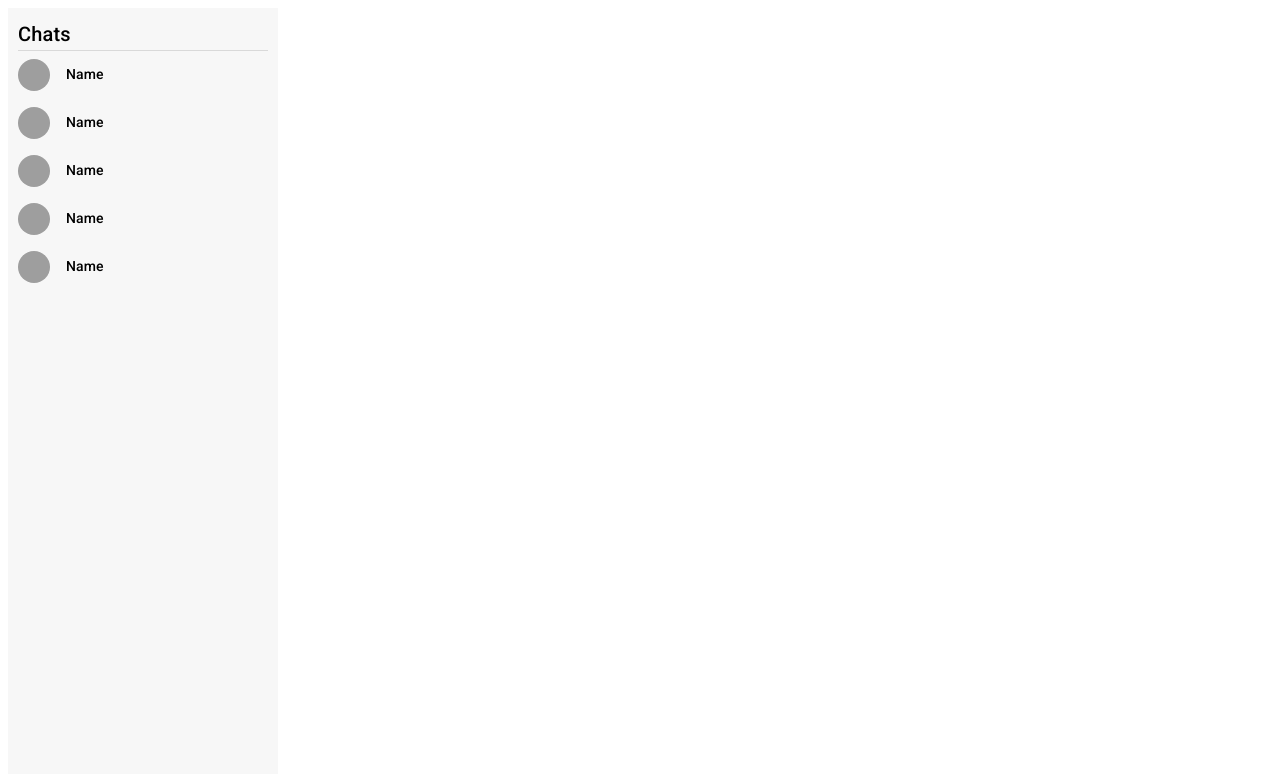
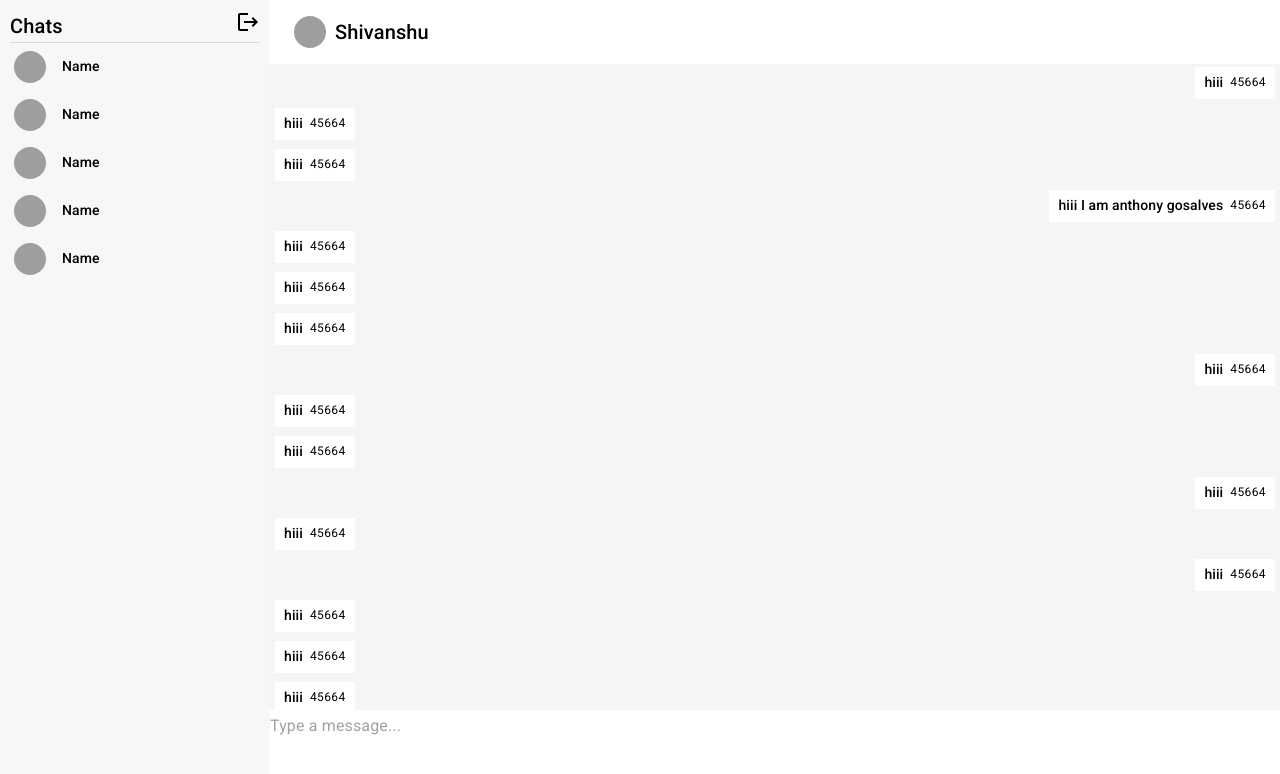
Before and after one commit to shivanshu2000/graphqlchat-frontend, a React (Create React App) app: page /1/1 in a window 1280 px wide. Shown: the top 774 px of the page. Built offline with nearby package versions, Linux system fonts and the light colour scheme; grey boxes are pictures that could not be loaded.

Commit message:
ui completed

```diff
--- a/src/App.css
+++ b/src/App.css
@@ -1,3 +1,12 @@
-.input {
-  color:#ff0000
+.user {
+  padding-left: 4px;
 }
+
+body {
+  margin: 0;
+}
+
+.user:hover {
+  background-color: white;
+  cursor: pointer;
+}
--- a/src/App.js
+++ b/src/App.js
@@ -1,9 +1,17 @@
+import { Route, Routes } from 'react-router-dom';
 import './App.css';
-import SideBar from './components/SideBar.component';
+import Home from './pages/Home';
+import Login from './pages/Login';
 import Signup from './pages/Signup';
 
 function App() {
-  return <SideBar />;
+  return (
+    <Routes>
+      <Route path="/*" element={<Home />} />
+      <Route path="/signup" element={<Signup />} />
+      <Route path="/login" element={<Login />} />
+    </Routes>
+  );
 }
 
 export default App;
--- /dev/null
+++ b/src/components/ChatBox.component.jsx
@@ -0,0 +1,80 @@
+import {
+  AppBar,
+  Avatar,
+  Box,
+  Stack,
+  TextField,
+  Toolbar,
+  Typography,
+} from '@mui/material';
+import React from 'react';
+import { useParams } from 'react-router-dom';
+import Message from './Message.component';
+
+const ChatBox = () => {
+  const { id, name } = useParams();
+  return (
+    <Box flexGrow={1}>
+      <AppBar
+        position="static"
+        sx={{
+          backgroundColor: 'white',
+          boxShadow: 0,
+        }}
+      >
+        <Toolbar>
+          <Avatar
+            src={`https://avatars.dicebear.com/api/initials/asdf.svg`}
+            sx={{
+              width: '32px',
+              height: '32px',
+            }}
+          />
+          <Typography sx={{ color: 'black', marginLeft: '9px' }} variant="h6">
+            Shivanshu
+          </Typography>
+        </Toolbar>
+      </AppBar>
+
+      <Box
+        sx={{ padding: '3px 5px', overflowY: 'scroll' }}
+        backgroundColor="#f5f5f5"
+        height="80vh"
+      >
+        <Message message="hiii" direction="end" date="45664" />
+        <Message message="hiii" date="45664" />
+        <Message message="hiii" date="45664" />
+        <Message
+          message="hiii I am anthony gosalves"
+          direction="end"
+          date="45664"
+        />
+        <Message message="hiii" date="45664" />
+        <Message message="hiii" date="45664" />
+        <Message message="hiii" date="45664" />
+        <Message message="hiii" direction="end" date="45664" />
+        <Message message="hiii" date="45664" />
+        <Message message="hiii" date="45664" />
+        <Message message="hiii" direction="end" date="45664" />
+        <Message message="hiii" date="45664" />
+        <Message message="hiii" direction="end" date="45664" />
+        <Message message="hiii" date="45664" />
+        <Message message="hiii" date="45664" />
+        <Message message="hiii" date="45664" />
+      </Box>
+      <TextField
+        name="message"
+        placeholder="Type a message..."
+        variant="standard"
+        fullWidth
+        multiline
+        rows={2}
+        InputProps={{
+          disableUnderline: true,
+        }}
+      />
+    </Box>
+  );
+};
+
+export default ChatBox;
--- /dev/null
+++ b/src/components/Message.component.jsx
@@ -0,0 +1,23 @@
+import { Box, Typography } from '@mui/material';
+import React from 'react';
+
+const Message = ({ message, date, direction = 'start' }) => {
+  return (
+    <Box display="flex"  marginBottom="9px" justifyContent={direction}>
+      <Box
+        alignItems="center"
+        justifyContent="space-between"
+        padding="5px 9px"
+        display="flex"
+        backgroundColor="white"
+      >
+        <Typography style={{flexGrow:1}} marginRight="7px" variant="subtitle2">
+          {message}
+        </Typography>
+        <Typography variant="caption">{date}</Typography>
+      </Box>
+    </Box>
+  );
+};
+
+export default Message;
--- a/src/components/SideBar.component.jsx
+++ b/src/components/SideBar.component.jsx
@@ -1,11 +1,16 @@
-import { Box, Divider, Typography } from '@mui/material';
+import { Box, Divider, Stack, Typography } from '@mui/material';
 import React from 'react';
+import LogoutIcon from '@mui/icons-material/Logout';
+
 import UserCard from './UserCard.component';
 
 const SideBar = () => {
   return (
-    <Box backgroundColor="#f7f7f7" height="100vh" width="250px" padding="10px">
-      <Typography variant="h6">Chats</Typography>
+    <Box backgroundColor="#f7f7f7" height="96.7vh" width="250px" padding="10px">
+      <Stack direction="row" justifyContent="space-between">
+        <Typography variant="h6">Chats</Typography>
+        <LogoutIcon />
+      </Stack>
       <Divider />
       {['', '', '', '', ''].map((user, i) => (
         <UserCard key={i} user={user} />
--- a/src/components/UserCard.component.jsx
+++ b/src/components/UserCard.component.jsx
@@ -1,9 +1,18 @@
 import { Avatar, Stack, Typography } from '@mui/material';
 import React from 'react';
+import { Link, useNavigate } from 'react-router-dom';
 
 const UserCard = ({ user }) => {
+  const navigate = useNavigate();
+
   return (
-    <Stack direction="row" spacing={2} sx={{ py: 1, alignItems: 'center' }}>
+    <Stack
+      className="user"
+      direction="row"
+      spacing={2}
+      onClick={() => navigate(`/${1}/${'shivanshu'}`)}
+      sx={{ py: 1, alignItems: 'center' }}
+    >
       <Avatar
         src={`https://avatars.dicebear.com/api/initials/asdf.svg`}
         sx={{
--- /dev/null
+++ b/src/components/Welcome.component.jsx
@@ -0,0 +1,14 @@
+import { Stack, Typography } from '@mui/material';
+import React from 'react';
+
+const Welcome = () => {
+  return (
+    <Stack flexGrow={1} justifyContent="center" alignItems="center">
+      <Typography variant="subtitle2">
+        Select a user to start a conversation with!
+      </Typography>
+    </Stack>
+  );
+};
+
+export default Welcome;
--- a/src/index.js
+++ b/src/index.js
@@ -1,5 +1,6 @@
 import React from 'react';
 import { createRoot } from 'react-dom/client';
+import { BrowserRouter } from 'react-router-dom';
 
 import App from './App';
 
@@ -7,6 +8,8 @@ const root = createRoot(document.getElementById('root'));
 
 root.render(
   <React.StrictMode>
-    <App />
+    <BrowserRouter>
+      <App />
+    </BrowserRouter>
   </React.StrictMode>
 );
--- a/src/pages/Home.js
+++ b/src/pages/Home.js
@@ -1,10 +1,20 @@
-import React from 'react'
-import SideBar from '../components/SideBar.component'
+import { Box } from '@mui/material';
+import React from 'react';
+import { Route, Routes } from 'react-router-dom';
+import ChatBox from '../components/ChatBox.component';
+import SideBar from '../components/SideBar.component';
+import Welcome from '../components/Welcome.component';
 
 const Home = () => {
   return (
-    <SideBar/>
-  )
-}
+    <Box display="flex">
+      <SideBar />
+      <Routes>
+        <Route path="/" element={<Welcome />} />
+        <Route path="/:id/:name" element={<ChatBox />} />
+      </Routes>
+    </Box>
+  );
+};
 
-export default Home
+export default Home;
--- a/src/pages/Login.js
+++ b/src/pages/Login.js
@@ -2,7 +2,7 @@ import React, { useState } from 'react';
 import { Box, Card, Stack, Typography, Button } from '@mui/material';
 import { CustomTextField } from './Signup';
 
-const AuthScreen = () => {
+const Login = () => {
   const [formData, setFormData] = useState({
     email: '',
     password: '',
@@ -94,4 +94,4 @@ const AuthScreen = () => {
   );
 };
 
-export default AuthScreen;
+export default Login;
```
